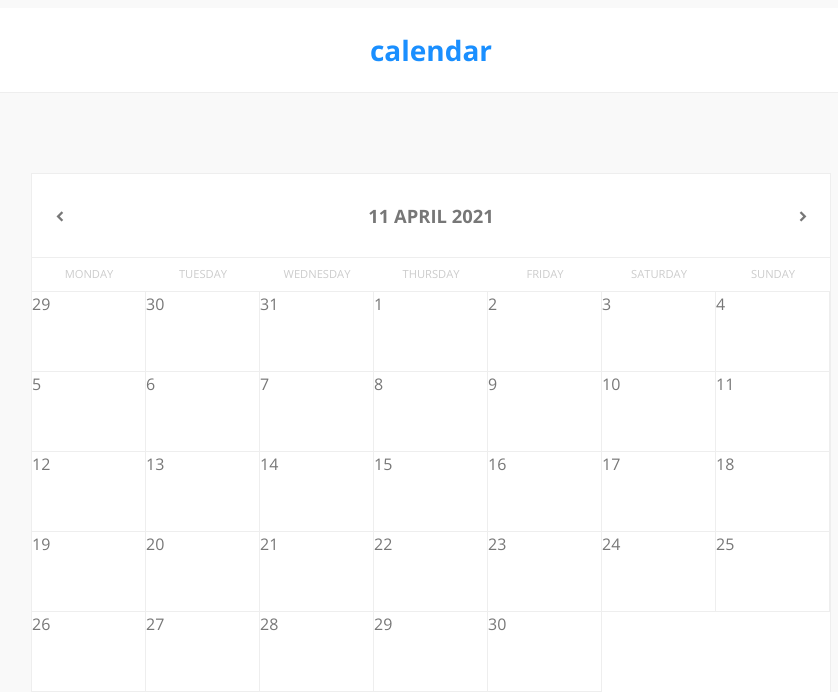
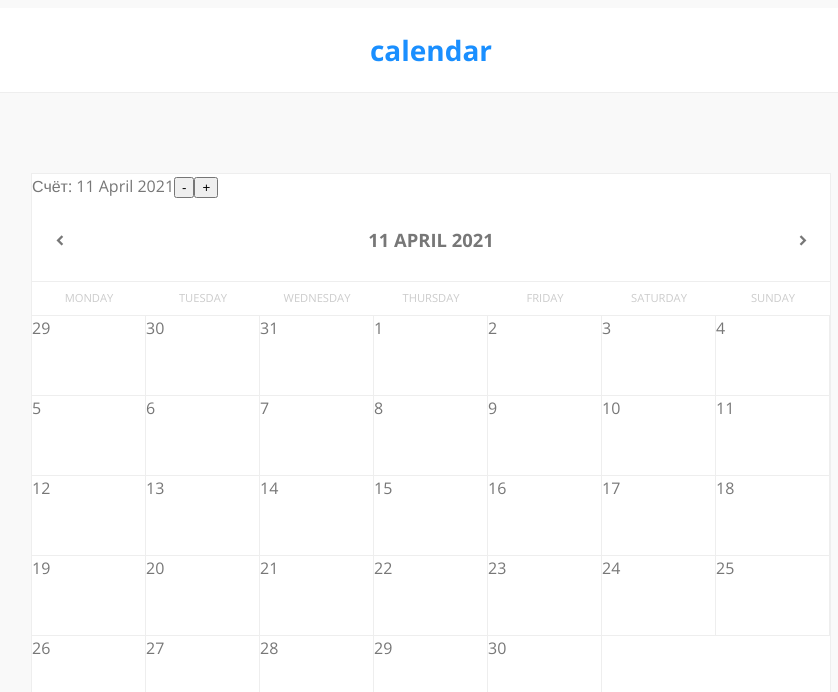
Before and after one commit to Parmon101/react-calendar, a React (Create React App) app: page / in a window 1280 px wide. Shown: the top 692 px of the page, without its empty margins (209-1047 px from the left). Built offline with nearby package versions, Linux system fonts and the light colour scheme.

Commit message:
Add files via upload

```diff
--- a/src/components/Calendar.jsx
+++ b/src/components/Calendar.jsx
@@ -5,28 +5,23 @@ import Header from './func/Header'
 import Cells from './func/Cells'
 import dayjs from 'dayjs'
 
+import Counter from './func/test'
 
 
-let state = {
-  currentMonth: dayjs(), // № month (0-11)
-}
+function Calendar() {
+  let currentMonth = dayjs()
 
-function Calendar() {
-
-  const [count, setCount] = useState(state.currentMonth)
-
-  console.log(state.currentMonth);
-  // onDateClick = day => {}
-  // nextMonth()
+  const [count, setCount] = useState(currentMonth);
 
   return (
     <div className='calendar'>
-      {Header()}
-      {Days()}
-      {Cells()}
+      {Counter(count, setCount)}
+      {Header(count, setCount)}
+      {Days(count, setCount)}
+      {Cells(count, setCount)}
 
     </div>
   );
 }
 
-export  {state,Calendar};
+export  {Calendar};
--- a/src/components/func/Cells.jsx
+++ b/src/components/func/Cells.jsx
@@ -1,7 +1,5 @@
-import {state} from './../Calendar'
-
-let Cells = () => {
-  const monthStart = state.currentMonth.startOf('month').day() - 1;
+let Cells = (count, setCount) => {
+  const monthStart = count.startOf('month').day() - 1;
 
   /* Создаю массив, который будет наполнен отступами для недостающих дней предыдущего месяца.
     Если monthStart будет 0, то массив будет пустой, поэтому можно дальше не делать никаких проверок
@@ -9,9 +7,9 @@ let Cells = () => {
   */
   const rangeOfDaysNeeded = Array.from({ length: monthStart }, (_, index) => monthStart - index);
 
-  const prevMonthDays = rangeOfDaysNeeded.map(dayShift => state.currentMonth.startOf('month').subtract(dayShift, 'day').format('D'));
+  const prevMonthDays = rangeOfDaysNeeded.map(dayShift => count.startOf('month').subtract(dayShift, 'day').format('D'));
 
-  const endOfMonth = state.currentMonth.endOf('month').date();
+  const endOfMonth = count.endOf('month').date();
   const thisMonthDays = Array.from({ length: endOfMonth }, (_, index) => index + 1);
 
   return (
--- a/src/components/func/Header.jsx
+++ b/src/components/func/Header.jsx
@@ -1,21 +1,20 @@
-import nextMonth  from './../func/buttonNextMonth'
-import prevMonth  from './../func/buttonPrevMonth'
-import {state} from './../Calendar'
+let Header = (count, setCount) => {
 
-let Header = () => {
+  let currentMonth = count
+
 
   return (
     <div className="header row flex-middle">
       <div className="col col-start">
-        <div className="icon" onClick={prevMonth}>
+        <div className="icon" onClick={() => setCount(prevCount => prevCount.subtract(1,'month'))}>
           chevron_left
         </div>
       </div>
       <div className="col col-center">
-        <span>{state.currentMonth.format("DD MMMM YYYY")}</span>
+        <span>{currentMonth.format("DD MMMM YYYY")}</span>
       </div>
       <div className="col col-end">
-        <div className="icon" onClick={nextMonth}>chevron_right</div>
+        <div className="icon" onClick={() => setCount(prevCount => prevCount.add(1,'month'))}>chevron_right</div>
       </div>
     </div>
   );
--- a/src/components/func/days.jsx
+++ b/src/components/func/days.jsx
@@ -1,12 +1,8 @@
-import {state} from './../Calendar'
-
-
-
-let Days = () => {
+let Days = (count) => {
   const dateFormat = "dddd";
   const days = [];
 
-  let startDate = state.currentMonth.startOf('week')
+  let startDate = count.startOf('week')
 
   for (let i = 1; i < 8; i++) {
     days.push(
--- /dev/null
+++ b/src/components/func/test.jsx
@@ -0,0 +1,14 @@
+let Counter = (count, setCount) => {
+
+  return (
+    <>
+      Счёт: {count.format('DD MMMM YYYY')}
+
+      <button onClick={() => setCount(prevCount => prevCount.subtract(1,'month'))}>-</button>
+
+      <button onClick={() => setCount(prevCount => prevCount.add(1,'month'))}>+</button>
+    </>
+  );
+}
+
+export default Counter
```
